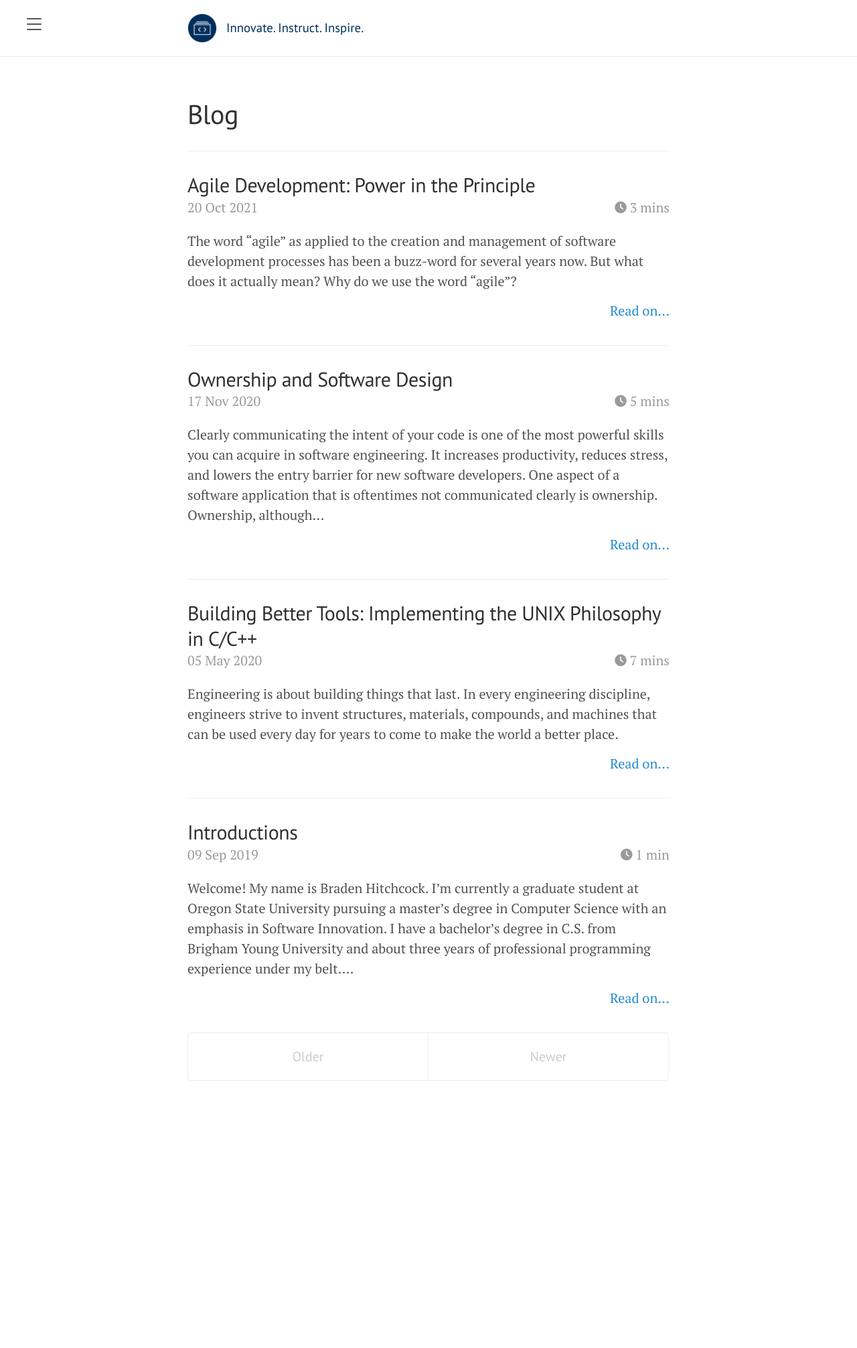
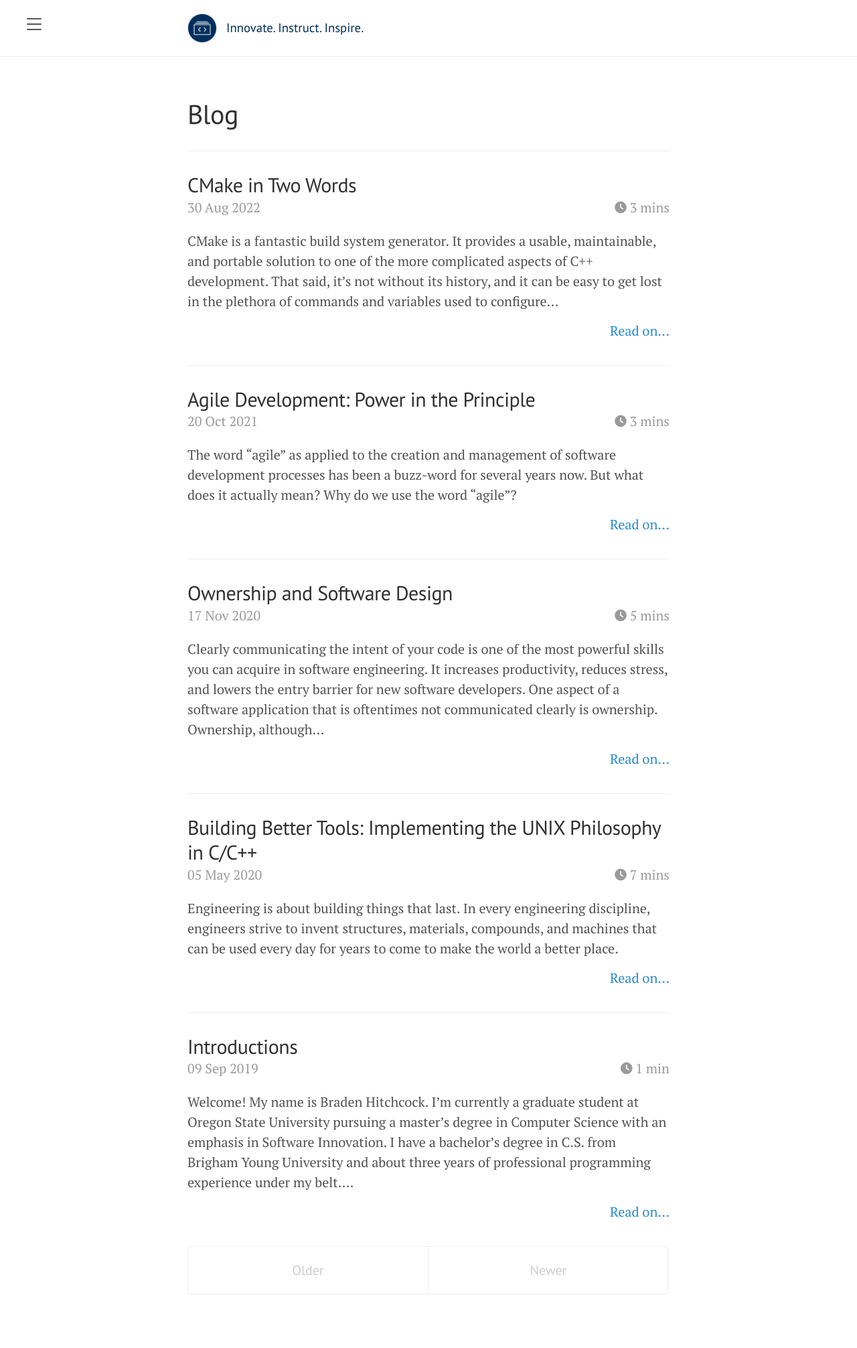
Before and after one commit to bradenhc/bradenhc.github.io, a Jekyll site: the page built from blog/index.html, in a window 1280 px wide. Shown: the whole page at 67% size. Built offline with Jekyll 4.4.1, drawn with Linux system fonts in a browser that asks for light colours; nearby versions of some CDN libraries; the list of posts is cut into pages by our own code; before the commit the page ends 1693 px from its top, so only the background shows below that; part of the change alters nothing that is shown.

Commit message:
feat: post about cmake, fix emoji style

```diff
--- /dev/null
+++ b/_posts/2022-08-30-cmake-in-two-words.md
@@ -0,0 +1,138 @@
+---
+layout: post
+header: default
+title: "CMake in Two Words"
+author: Braden Hitchcock
+---
+
+CMake is a fantastic build system generator. It provides a usable, maintainable,
+and portable solution to one of the more complicated aspects of C++ development.
+That said, it's not without its history, and it can be easy to get lost in the
+plethora of commands and variables used to configure our projects.
+
+I've had the opportunity to work intimately with CMake over the past year as
+part of a small team tasked with improving the DevOps process for our flagship
+software system. We're headed towards microservices, which means a greater
+number of isolated code repositories. Without a proper build system, this added
+layer of developmental complexity could become unmaintainable, no matter what
+programming language you use.
+
+Since most of our existing code and expertise is in C++, we wanted to stick with
+that language while leaving our legacy Makefile build system behind in favor of
+a more maintainable alternative. CMake was the clear choice for us.
+
+But there was only so much we could learn from tutorials. By their nature,
+tutorials are great at explaining the _how_, but they don't go into a lot of
+detail about the _why_, which we knew we would need to understand in order to
+develop an effective solution that could be applied to all of the applications
+and libraries in a complex distributed system.
+
+After carefully studying documentation and writing lots of CMake files, I found
+that, at its most fundamental level, CMake really isn't that complicated at all.
+
+## Two Words
+
+My objective when trying to master a new tool or technology is to boil it down
+to its essence. Understanding core principles creates a reference point I can
+always come back to when I start exploring more advanced aspects of a tool.
+
+The more I've worked with CMake, the more I've come to realize that the entire
+suite of CMake features are built around two fundamental abstractions.
+
+These abstractions are **targets** and **properties**.
+
+Let's explore the implications of these two concepts as they relate to
+generating build systems with CMake.
+
+## Targets
+
+The first sentence in the [CMake build system documentation][1] states, "A
+CMake-based build system is organized as a set of high-level logical targets". I
+was familiar with the concept of a target from my experience with Makefiles,
+which was a dominant way to build C++ projects in the past, so this felt like a
+natural starting place for CMake.
+
+A _target_ is essentially a definition of a desired artifact.
+
+There are three primary types of targets in CMake: executables, libraries, and
+commands. We can write `CMakeLists.txt` files that contain a series of commands
+that create and configure these targets. CMake takes the target configuration
+and uses it to generate the actual build files that will be used to perform the
+build (e.g. Unix Makefiles or Visual Studio project files).
+
+Executable targets create binary artifacts that your system can run as a
+program.
+
+Library targets create binary artifacts that encapsulate shared logic that can
+be used by multiple other executable and library targets, even during runtime
+(e.g. dynamic shared-object libraries).
+
+Custom command targets execute arbitrary commands during the build phase. These
+targets can be associated with other targets in the build system as dependencies
+so that the commands they define execute at the right time.
+
+It's important to be aware that are many sub-types of each of these targets. We
+won't go into detail on each of them here, but feel free to check out Figure 1
+at the end of this post for a conceptual map of how targets and properties
+relate to each other. That map has helped me wrap my head around how I can
+structure my project in CMake for maximum maintainability and reusability.
+
+## Properties
+
+Every target in CMake is composed of properties. Properties define aspects of
+the target like what its name is, what include directories it needs in order to
+find the header files it uses, what it should link against, and how it should be
+installed.
+
+There is a plethora of commands provided by CMake that we can use to set and
+modify these properties. There is the `set_target_properties` command, which
+lets us explicitly set certain properties of a target by using the property's
+name. But even commands like `target_link_libraries`,
+`target_include_directories`, and `target_compile_definitions` are essentially
+just wrappers that modify target properties.
+
+Some properties even inherit from global CMake variables. For example, the
+`CMAKE_INSTALL_PREFIX` variable helps control where a target's install location
+is.
+
+Another important aspect of properties is their visibility. There are three
+levels of visibility: `PUBLIC`, `PRIVATE`, and `INTERFACE`.
+
+- `PUBLIC` properties are propagated to any targets that link against their
+  target. They also apply to the owning target while it is being built.
+- `PRIVATE` properties do not propagate to any targets that link against their
+  target. They only apply to their owning target while it is being built.
+- `INTERFACE` properties, like `PUBLIC` ones, propagate to any targets that link
+  against their owner; however, `INTERFACE` properties don't apply to the owning
+  target while it is being built. These are useful especially when dealing with
+  header-only libraries, which don't actually have any built artifacts but may
+  have properties you want to propagate to other targets that use them.
+
+Using these three levels of visibility, we are easily able to control target
+configuration and produce the artifacts we need.
+
+You can see a complete list of the properties available in CMake [in their
+documentation][2].
+
+## Conclusion
+
+Every command and variable CMake exposes to developers revolves around the
+creation of targets and the modification of their properties. Using executable,
+library, and command targets, we can generate a build system that gives us
+maximum control over every aspect of our build artifacts, increasing the overall
+maintainability of the system.
+
+While at its core CMake is simple, it isn't always simple to work with. Like any
+mature tool it has a history, and sometimes history can make things more
+confusing. I've found this concept map useful for understanding how all these
+parts of CMake interact with each other. Hopefully you will find it useful too
+and will use it to improve the quality of your CMake projects and ultimately
+eliminate the headaches associated with building C++ programs
+:slightly_smiling_face:
+
+![CMake Concepts](/public/images/posts/cmake-concepts.png "Fundamental CMake Concepts")
+_Figure 1: Fundamental CMake organization of targets, properties, and their
+types_
+
+[1]: https://cmake.org/cmake/help/latest/manual/cmake-buildsystem.7.html
+[2]: https://cmake.org/cmake/help/latest/manual/cmake-properties.7.html
--- a/public/css/hc.css
+++ b/public/css/hc.css
@@ -57,7 +57,7 @@
 }
 
 img.emoji {
-  display: inline;
+  display: inline !important;
   margin: 0.2rem 0.2rem -0.1rem 0;
   width: 1rem;
   height: 1rem;
```
Also changed, not shown: public/images/posts/cmake-concepts.png (added).
